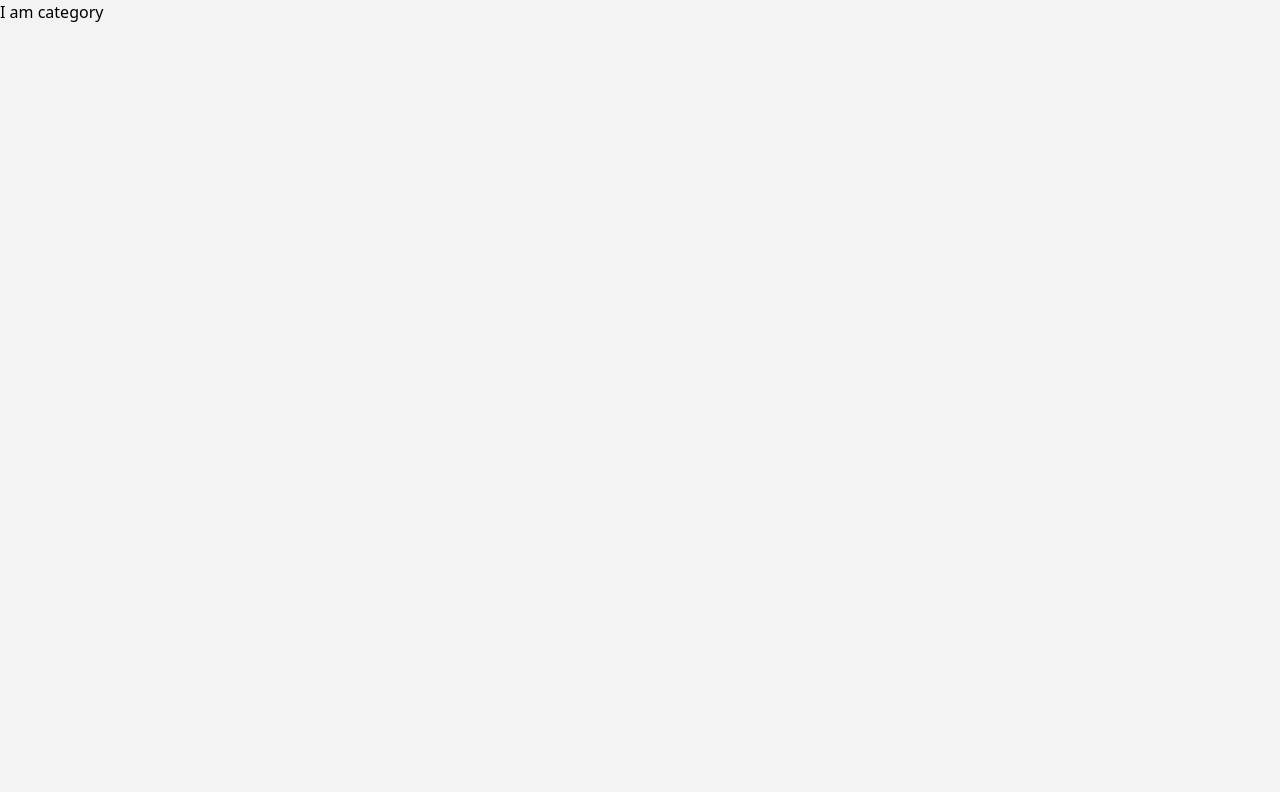
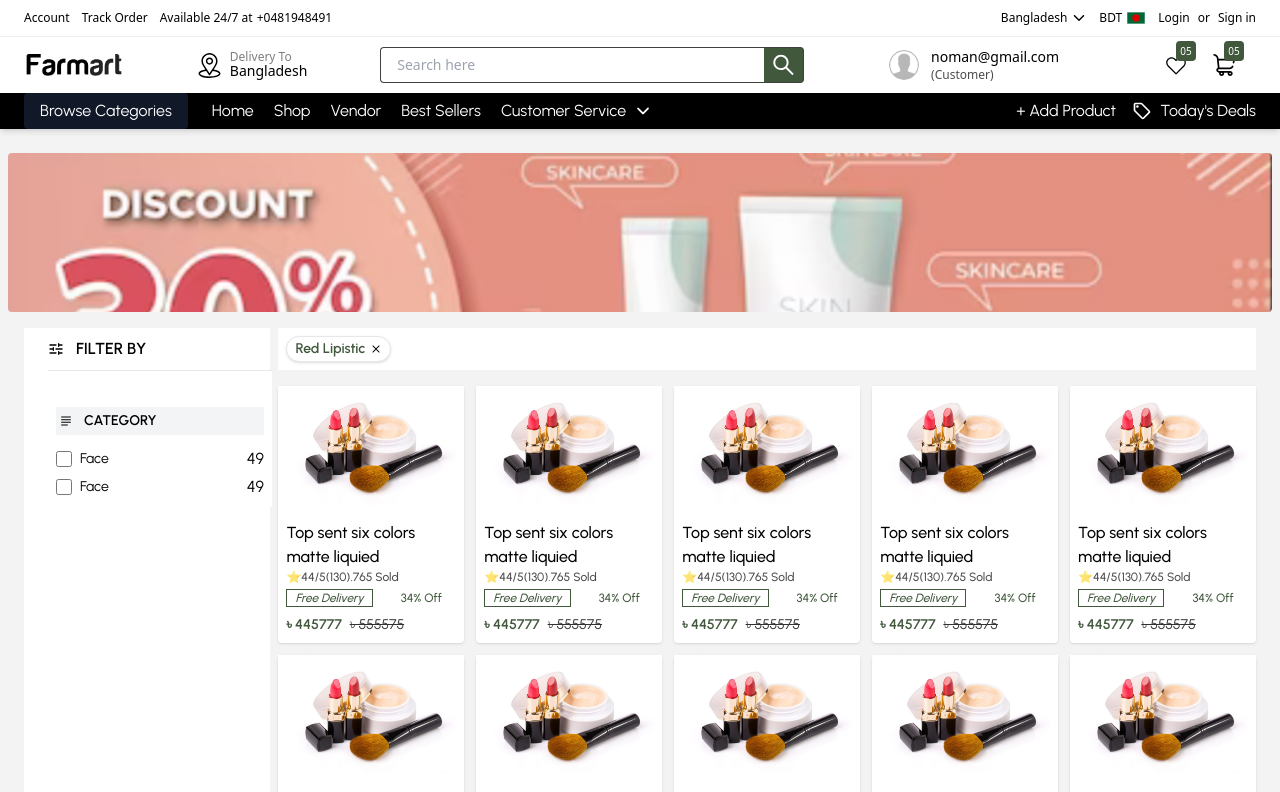
Before and after one commit to nomanscodes/cometics_corner, a Next.js app: page /category in a window 1280 px wide. Shown: the top 792 px of the page. Built offline with nearby package versions, Linux system fonts and the light colour scheme; a web font is replaced by a local one.

Commit message:
initials commit

```diff
--- a/components/Home/Cetagory/Category.jsx
+++ b/components/Home/Cetagory/Category.jsx
@@ -32,7 +32,7 @@ const Category = () => {
           </button>
         </div>
       </div>
-      <div id='carouselContent' className='CatCarousel flex items-center justify-start gap-3 overflow-x-auto
+      <div id='carouselContent' className='CatCarousel flex items-center justify-start gap-4 md:gap-8 overflow-x-auto
       scroll-smooth mt-4'>
 
         <div>
--- a/components/Home/Cetagory/CategoryCart.jsx
+++ b/components/Home/Cetagory/CategoryCart.jsx
@@ -3,13 +3,15 @@ import React from 'react'
 
 const CategoryCart = () => {
     return (
-        <Link href={"/category"} className='text-bgColor relative file:transition ease-in-out delay-75 hover:-translate-y-1 hover:scale-105  shadow-bgColor shadow-lg'>
-            <picture>
-                <img className='w-32 h-24 rounded-t-md ' src="/vendorImage.avif" alt="" />
-            </picture>
-            <div className='bg-white w-32 py-[1px] px-[2px] rounded-b-md'>
-                <h5 className='font-poppins font-medium text-lg mb-2 '>Mackup</h5>
+        <Link href={"/category"} className='text-bgColor
+        file:transition ease-in-out delay-75 hover:-translate-y-1 hover:scale-105 flex flex-col items-center gap-2'>
+
+            <div className='bg-[#a1d3f5] h-24 w-24 rounded-full flex items-center justify-center'>
+                <picture>
+                    <img src="/skincare.png" alt="" />
+                </picture>
             </div>
+            <p className='text-sm font-semibold'>Skin Care</p>
         </Link>
     )
 }
--- a/components/PhoneBottom/Bottom.jsx
+++ b/components/PhoneBottom/Bottom.jsx
@@ -23,7 +23,7 @@ const Bottom = ({ shopPath, homePath }) => {
                         </>
                     )}
                 </Link>
-                <Link href={"/categorys"} className="flex flex-col items-center p-1">
+                <Link href={"/category"} className="flex flex-col items-center p-1">
                     <picture>
                         <img className="w-5" src="/SVG/category.svg" alt="home" />
                     </picture>
--- a/pages/category.jsx
+++ b/pages/category.jsx
@@ -1,11 +1,117 @@
-import React from 'react'
+import React, { useState } from 'react'
+import Head from 'next/head'
+import Layout from '@/Layouts/Layout'
+import { RxCross2 } from 'react-icons/rx'
+import ProductCart from '@/components/Home/Products/ProductCart'
+import AdsSection from '@/components/Home/AdsSection'
+import { MdKeyboardArrowDown } from 'react-icons/md'
+import LikeProducts from '@/components/ShopPage/LikeProducts'
+import Bottom from '@/components/PhoneBottom/Bottom'
+import { useRouter } from 'next/router'
 
-const category = () => {
+const Category = () => {
+
+    const { asPath, pathname } = useRouter()
+
+    const [showFilter, setShowFilter] = useState(false)
+
     return (
-        <div>
-            I am category
-        </div>
+        <Layout >
+            <Head>
+                <title>Cometics Center-shop-page</title>
+                <meta name="description" content="Generated by create next app" />
+                <meta name="viewport" content="width=device-width, initial-scale=1" />
+                <link rel="icon" href="/favicon.ico" />
+            </Head>
+            <AdsSection />
+            <div className='relative' onClick={() => {
+                if (showFilter) {
+                    setShowFilter(false)
+                }
+            }}>
+                <div className='relative md:flex xl:grid grid-cols-5 px-2 md:px-6 mt-4 font-poppins'>
+
+                    <div className=' absolute md:-top-0 z-10 md:z-0 md:static md:col-span-2 lg:col-span-1 px-3 md:px-6 md:bg-white flex flex-1'>
+                        <div className='relative'>
+                            <div className="desktopFilter  py-[9px] hidden md:block">
+                                <span className="filter flex items-center gap-3">
+                                    <picture>
+                                        <img className='w-4' src="/SVG/filter.svg" alt="" />
+                                    </picture>
+                                    <p className='font-semibold text-base'>FILTER BY</p>
+                                </span>
+                            </div>
+                            <div onClick={() => setShowFilter(!showFilter)} className="MobileFilter absolute w-32 px-2 py-[6px] flex items-center justify-between bg-white cursor-pointer md:hidden shadow -top-10 -ml-[10px]">
+                                <span className="filter flex items-center gap-3">
+                                    <picture>
+                                        <img className='w-4' src="/SVG/filter.svg" alt="" />
+                                    </picture>
+                                    <p className='md:font-semibold text-xs md:text-base'>FILTER BY</p>
+                                </span>
+                                <MdKeyboardArrowDown className='ml-2' size={22} />
+                            </div>
+                            <hr className='hidden md:block' />
+                            <div className={`${showFilter ? `block overflow-y-scroll` : `hidden`} h-96 p-2 md:mt-0 rounded md:rounded-none shadow-2xl bg-white md:shadow-none md:h-auto  md:block`}>
+                                <div className="categories md:mt-7 w-52">
+                                    <span className="filter flex items-center gap-3   bg-gray-100 p-1">
+                                        <picture>
+                                            <img className='w-3' src="/SVG/leftalignment.svg" alt="" />
+                                        </picture>
+                                        <p className='font-semibold text-sm'>CATEGORY</p>
+                                    </span>
+                                    <div className='mt-3'>
+                                        <div className='flex items-center justify-between mt-1 '>
+                                            <span className='flex items-center gap-2'>
+                                                <input id="red-checkbox" value="" type="checkbox" className='checked w-4 h-4 accent-bgColor' />
+                                                <p className='text-base footerText3'>Face</p>
+                                            </span>
+                                            <p>49</p>
+                                        </div>
+                                        <div className='flex items-center justify-between mt-1'>
+                                            <span className='flex items-center gap-2'>
+                                                <input id="red-checkbox" value="" type="checkbox" className='checked w-4 h-4 accent-bgColor' />
+                                                <p className='text-base footerText3'>Face</p>
+                                            </span>
+                                            <p>49</p>
+                                        </div>
+                                    </div>
+                                </div>
+                            </div>
+                        </div>
+                    </div>
+                    <div className='contentSection md:col-span-3 lg:col-span-4 mt-12 md:mt-auto'>
+                        <div className='md:ml-2 flex items-center gap-3 bg-white p-2 '>
+                            <div className='flex items-center gap-1 bg-white shadow rounded-full border py-[2px] px-2 cursor-pointer'>
+                                <p className='font-semibold text-sm text-bgColor'>Red Lipistic</p>
+                                <RxCross2 size={12} />
+                            </div>
+                        </div>
+                        <div className='grid grid-cols-2 lg:grid-cols-4 xl:grid-cols-5 gap-3 md:ml-2 mt-4'>
+                            <ProductCart />
+                            <ProductCart />
+                            <ProductCart />
+                            <ProductCart />
+                            <ProductCart />
+                            <ProductCart />
+                            <ProductCart />
+                            <ProductCart />
+                            <ProductCart />
+                            <ProductCart />
+                            <ProductCart />
+                            <ProductCart />
+                            <ProductCart />
+                            <ProductCart />
+                        </div>
+                    </div>
+                </div>
+
+                <AdsSection />
+                <LikeProducts />
+            </div>
+            <Bottom shopPath={pathname} />
+        </Layout >
     )
 }
 
-export default category
+
+export default Category;
--- a/pages/shop.jsx
+++ b/pages/shop.jsx
@@ -31,6 +31,7 @@ const Shop = () => {
                 }
             }}>
                 <div className='relative md:flex xl:grid grid-cols-5 px-2 md:px-6 mt-4 font-poppins'>
+
                     <div className=' absolute md:-top-0 z-10 md:z-0 md:static md:col-span-2 lg:col-span-1 px-3 md:px-6 md:bg-white flex flex-1'>
                         <div className='relative'>
                             <div className="desktopFilter  py-[9px] hidden md:block">
@@ -246,6 +247,7 @@ const Shop = () => {
                             </div>
                         </div>
                     </div>
+
                     <div className='contentSection md:col-span-3 lg:col-span-4 mt-12 md:mt-auto'>
                         <div className='md:ml-2 flex items-center gap-3 bg-white p-2 '>
                             <div className='flex items-center gap-1 bg-white shadow rounded-full border py-[2px] px-2 cursor-pointer'>
```
Also changed, not shown: public/skincare.png (added).
